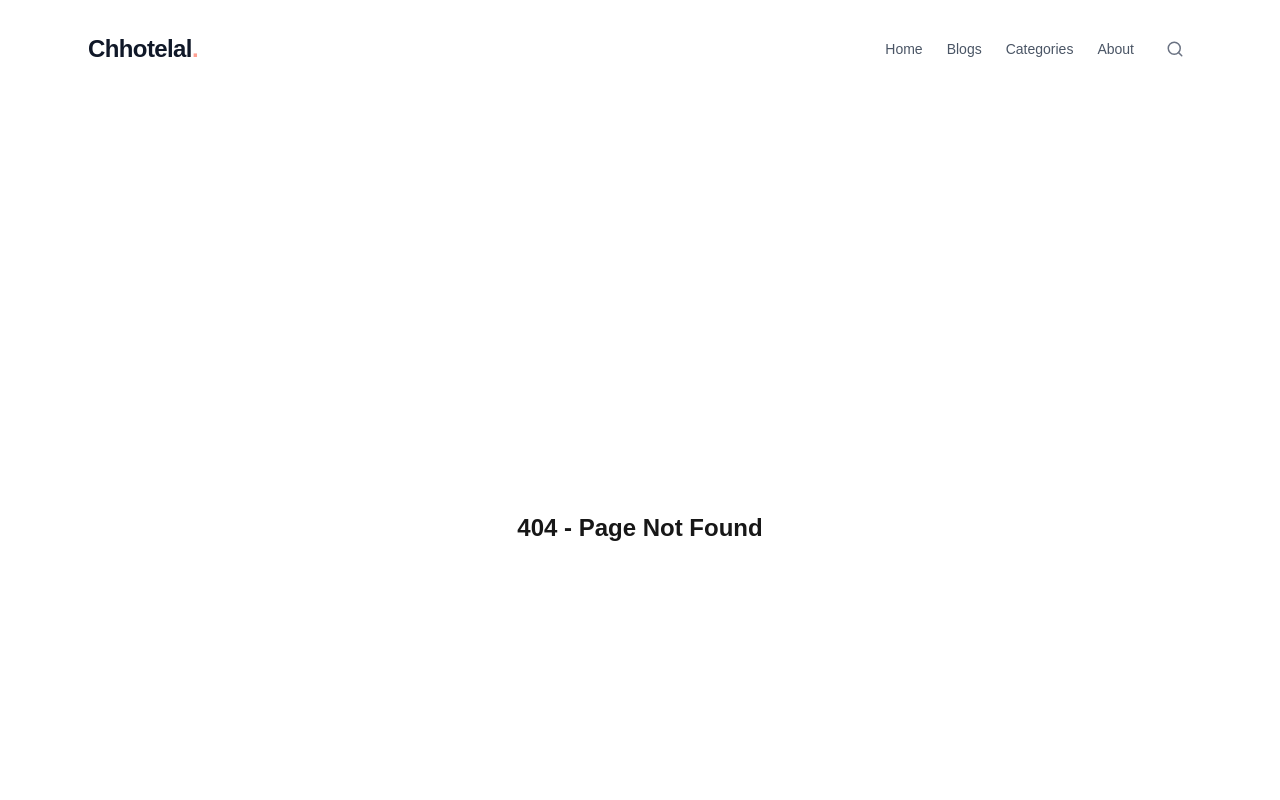
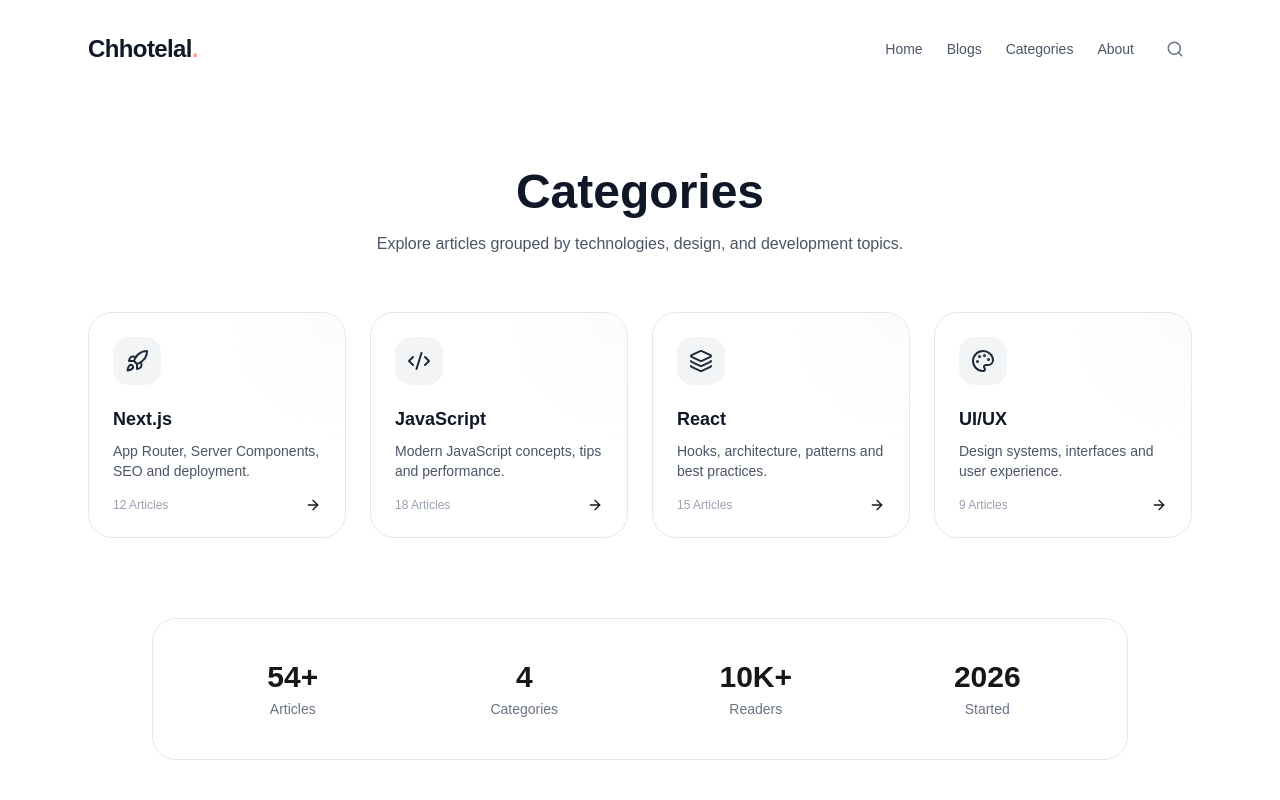
Before and after one commit to pradipchaudhary/chhotelal, a Next.js app: page /categories in a window 1280 px wide. Before the commit this address had no page. Shown: the top 800 px of the page. Built offline with nearby package versions, Linux system fonts and the light colour scheme.

Commit message:
create categories page

```diff
--- /dev/null
+++ b/app/categories/page.tsx
@@ -0,0 +1,137 @@
+"use client";
+
+import Link from "next/link";
+import {
+  Code2,
+  Palette,
+  Rocket,
+  Layers3,
+  ArrowRight,
+} from "lucide-react";
+
+const categories = [
+  {
+    name: "Next.js",
+    count: 12,
+    description: "App Router, Server Components, SEO and deployment.",
+    icon: <Rocket size={24} />,
+    slug: "nextjs",
+  },
+  {
+    name: "JavaScript",
+    count: 18,
+    description: "Modern JavaScript concepts, tips and performance.",
+    icon: <Code2 size={24} />,
+    slug: "javascript",
+  },
+  {
+    name: "React",
+    count: 15,
+    description: "Hooks, architecture, patterns and best practices.",
+    icon: <Layers3 size={24} />,
+    slug: "react",
+  },
+  {
+    name: "UI/UX",
+    count: 9,
+    description: "Design systems, interfaces and user experience.",
+    icon: <Palette size={24} />,
+    slug: "ui-ux",
+  },
+];
+
+export default function CategoriesPage() {
+  return (
+    <div className="w-full min-h-screen">
+
+      {/* Hero */}
+      <section className="max-w-3xl mx-auto text-center pt-10">
+        <h1 className="text-4xl md:text-5xl font-bold text-gray-900">
+          Categories
+        </h1>
+
+        <p className="mt-4 text-gray-600">
+          Explore articles grouped by technologies, design,
+          and development topics.
+        </p>
+      </section>
+
+      {/* Categories Grid */}
+      <section className="max-w-6xl mx-auto px-6 mt-14">
+        <div className="grid gap-6 md:grid-cols-2 lg:grid-cols-4">
+
+          {categories.map((category) => (
+            <Link
+              key={category.slug}
+              href={`/categories/${category.slug}`}
+              className="group relative overflow-hidden rounded-3xl border border-gray-200 bg-white/70 backdrop-blur-xl p-6 transition-all duration-300 hover:-translate-y-1 hover:shadow-xl"
+            >
+
+              {/* Gradient Glow */}
+              <div className="absolute -top-10 -right-10 h-24 w-24 rounded-full bg-gray-100 blur-2xl opacity-50" />
+
+              {/* Icon */}
+              <div className="relative flex h-12 w-12 items-center justify-center rounded-2xl bg-gray-100 text-gray-800">
+                {category.icon}
+              </div>
+
+              {/* Content */}
+              <div className="relative mt-5">
+                <h2 className="text-lg font-semibold text-gray-900">
+                  {category.name}
+                </h2>
+
+                <p className="mt-2 text-sm text-gray-600">
+                  {category.description}
+                </p>
+
+                <div className="mt-4 flex items-center justify-between">
+                  <span className="text-xs text-gray-400">
+                    {category.count} Articles
+                  </span>
+
+                  <ArrowRight
+                    size={16}
+                    className="transition-transform group-hover:translate-x-1"
+                  />
+                </div>
+              </div>
+
+            </Link>
+          ))}
+
+        </div>
+      </section>
+
+      {/* Stats Section */}
+      <section className="max-w-5xl mx-auto px-6 mt-20">
+        <div className="rounded-3xl border border-gray-200 bg-white/60 backdrop-blur-xl p-10">
+          <div className="grid grid-cols-2 md:grid-cols-4 gap-8 text-center">
+
+            <div>
+              <h3 className="text-3xl font-bold">54+</h3>
+              <p className="text-sm text-gray-500 mt-1">Articles</p>
+            </div>
+
+            <div>
+              <h3 className="text-3xl font-bold">4</h3>
+              <p className="text-sm text-gray-500 mt-1">Categories</p>
+            </div>
+
+            <div>
+              <h3 className="text-3xl font-bold">10K+</h3>
+              <p className="text-sm text-gray-500 mt-1">Readers</p>
+            </div>
+
+            <div>
+              <h3 className="text-3xl font-bold">2026</h3>
+              <p className="text-sm text-gray-500 mt-1">Started</p>
+            </div>
+
+          </div>
+        </div>
+      </section>
+
+    </div>
+  );
+}
```
